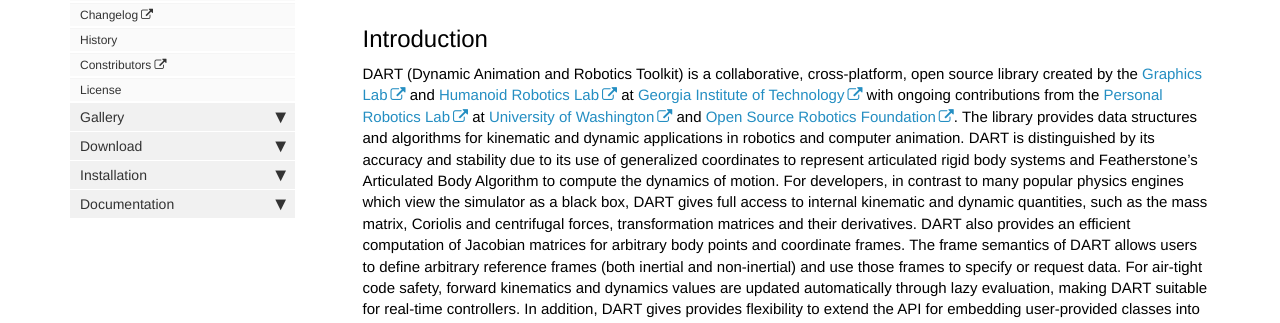
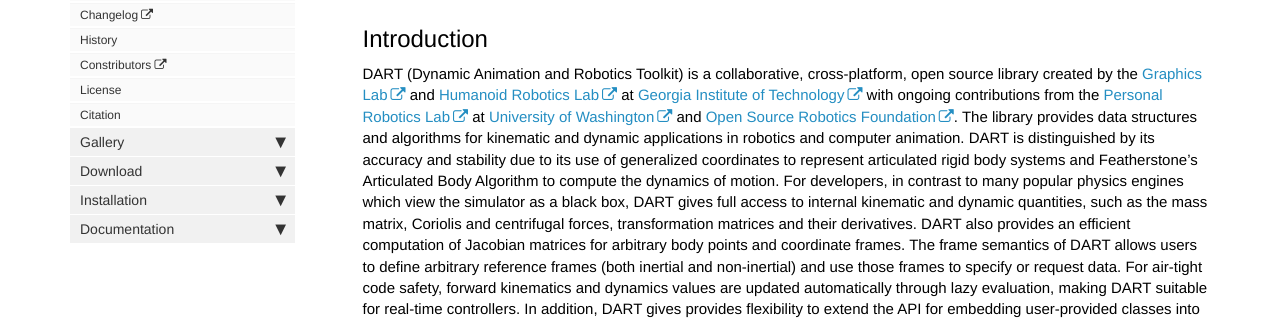
Before and after one commit to dartsim/dartsim.github.io, a Jekyll site: the page built from index.md, in a window 1280 px wide. Shown: the part 251-574 px from the top of the page. Built offline with Jekyll 4.4.1, drawn with Linux system fonts in a browser that asks for light colours; nearby versions of some CDN libraries; comment, search, counter and statistics services are not loaded.

Commit message:
Update home_sidebar.yml

```diff
--- a/_data/sidebars/home_sidebar.yml
+++ b/_data/sidebars/home_sidebar.yml
@@ -49,6 +49,10 @@
 
     - title: License
       url: /license.html
+      output: web, pdf
+
+    - title: Citation
+      url: /citing.html
       output: web, pdf
 
   - title: Gallery
```
